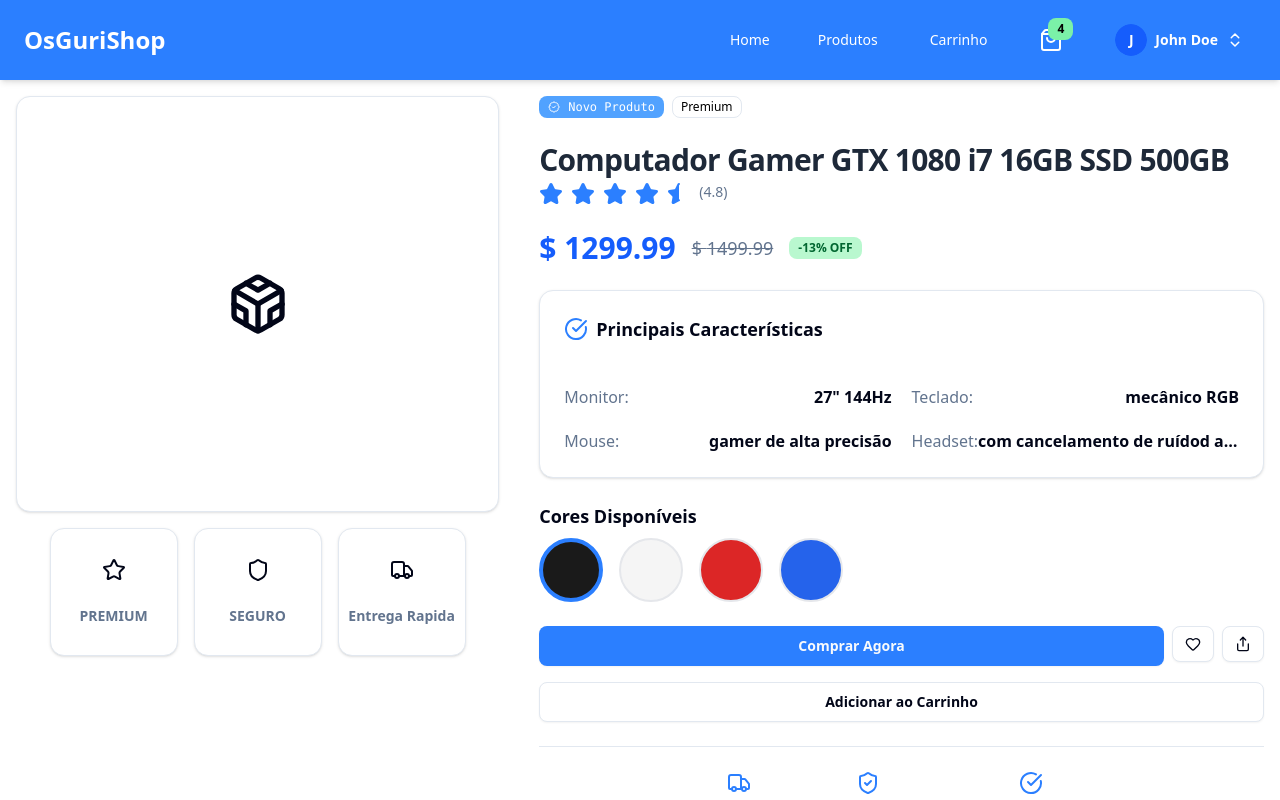
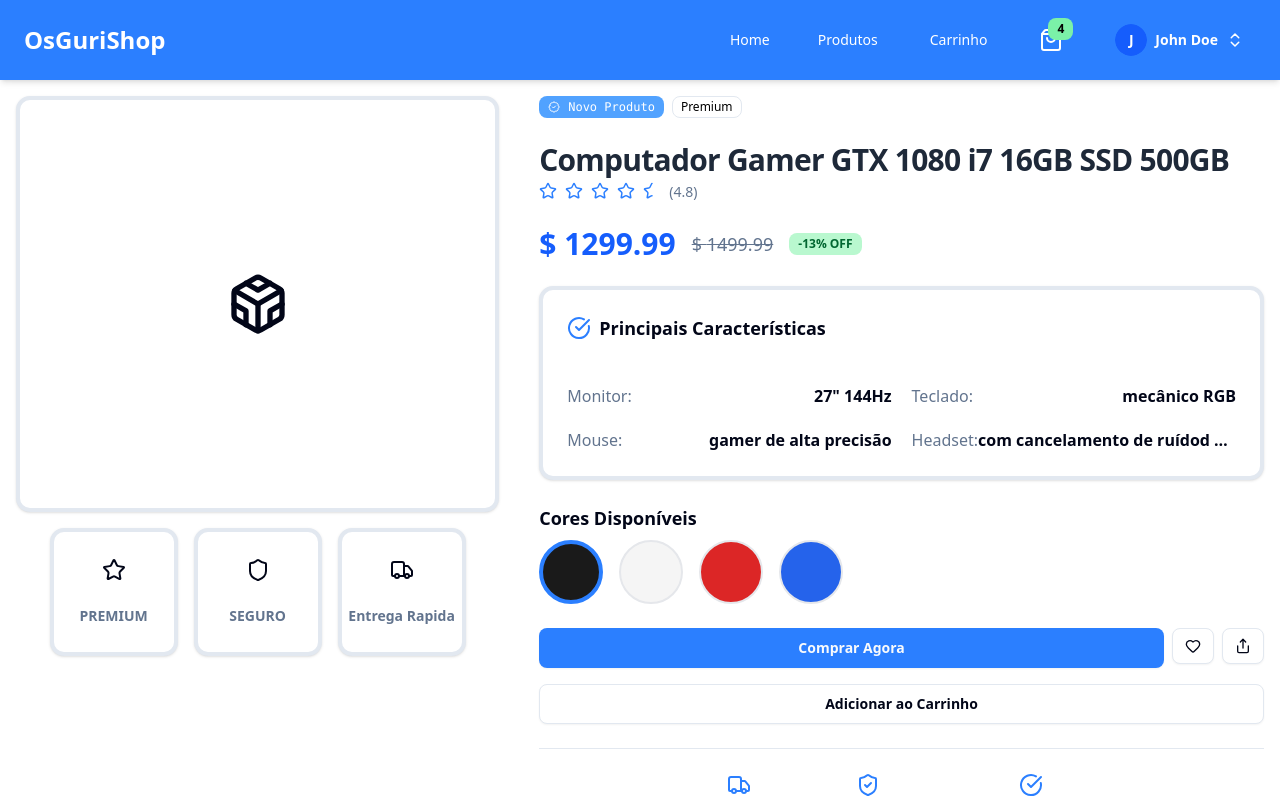
Before and after one commit to FabioMiguelNascimento/G2-G2-Fullstack2, a React (Vite) app in the folder frontend/: page /product in a window 1280 px wide. Shown: the top 800 px of the page. Built offline with nearby package versions, Linux system fonts and the light colour scheme.

Commit message:
frontend: chore: criado tela de listagem de produtos.

```diff
--- a/frontend/src/components/ui/card.tsx
+++ b/frontend/src/components/ui/card.tsx
@@ -7,7 +7,7 @@ function Card({ className, ...props }: React.ComponentProps<"div">) {
     <div
       data-slot="card"
       className={cn(
-        "bg-card text-card-foreground flex flex-col gap-6 rounded-xl border py-6 shadow-sm",
+        "bg-card text-card-foreground flex flex-col gap-6 rounded-xl border-4 py-6 shadow-sm",
         className
       )}
       {...props}
--- a/frontend/src/hooks/useFetchProducts.tsx
+++ b/frontend/src/hooks/useFetchProducts.tsx
@@ -1,22 +1,24 @@
-import { useCallback, useEffect, useState } from "react";
-import axios from "axios";
+import api from '@/utils/api';
+import { useState, useEffect } from 'react';
 
-export default function useFetchProducts() {
+export const useFetchProducts = () => {
   const [products, setProducts] = useState([]);
+  const [loading, setLoading] = useState(true);
+  const [error, setError] = useState(null);
 
-  const fetchProducts = useCallback(async () => {
-    const products = await axios('http://localhost:8888/api/product/')
+useEffect(() => {
+  const fetchProducts = async () => {
+    try {
+      const response = await api.get('/product');
+      setProducts(response.data.data);
+    } catch (err: any) {
+      setError(err.message);
+    } finally {
+      setLoading(false);
+    }
+  };
+  fetchProducts();
+}, []);
 
-    console.log(products.request.response)
-    setProducts(products.request.response)
-  }, []);
-
-  useEffect(() => {
-    const loadProducts = async () => {
-      await fetchProducts();
-    };
-    loadProducts();
-  }, [fetchProducts]);
-
-  return { products }
-}
+  return { products, loading, error };
+};
--- a/frontend/src/pages/Home.tsx
+++ b/frontend/src/pages/Home.tsx
@@ -1,8 +1,6 @@
-import useFetchProducts from "@/hooks/useFetchProducts"
 import { Smartphone, Laptop, Headset, Gamepad2 } from "lucide-react"
 
 export default function Home() {
-  const { products } = useFetchProducts()
   return (
     <div className="max-w-7xl mx-auto p-6 space-y-16">
       <section className="text-center py-16 bg-gradient-to-r from-blue-800 to-blue-600 rounded-lg shadow-md text-white">
--- a/frontend/src/pages/Product.tsx
+++ b/frontend/src/pages/Product.tsx
@@ -7,6 +7,8 @@ import {
   CardHeader,
   CardTitle,
 } from "@/components/ui/card";
+import buildPrice from "@/utils/buildPrice";
+import buildStars from "@/utils/buildStars";
 import {
   BadgeCheckIcon,
   CheckCircle,
@@ -18,7 +20,6 @@ import {
   Shield,
   ShieldCheck,
   Star,
-  StarHalf,
   Truck,
 } from "lucide-react";
 import { useState } from "react";
@@ -152,50 +153,6 @@ export default function Product() {
     return badges;
   };
 
-  const buildStars = () => {
-    const stars = [];
-    const fullStars = Math.floor(productData.rating);
-    const halfStar = productData.rating % 1 >= 0.5;
-
-    for (let i = 0; i < fullStars; i++) {
-      stars.push(<Star key={i} className="text-blue-500 fill-blue-500" />);
-    }
-    if (halfStar) {
-      stars.push(
-        <StarHalf key="half" className="text-blue-500 fill-blue-500" />
-      );
-    }
-    return <div className="flex gap-2">{stars}</div>;
-  };
-
-  const buildPrice = () => {
-    if (productData.discountPercentage) {
-      return (
-        <div className="flex gap-4 items-center">
-          <span className="text-3xl font-bold text-blue-600">
-            $ {productData.price.toFixed(2)}
-          </span>
-
-          <span className="text-lg font-medium text-muted-foreground line-through">
-            $ {productData.withoutDiscount.toFixed(2)}
-          </span>
-
-          <Badge
-            variant="secondary"
-            className="font-bold place-self-center bg-green-200 text-green-800"
-          >
-            -{productData.discountPercentage}% OFF
-          </Badge>
-        </div>
-      );
-    }
-    return (
-      <span className="text-3xl font-bold text-blue-600">
-        $ {productData.price.toFixed(2)}
-      </span>
-    );
-  };
-
   const buildPolicies = () => {
     const policyConfig = {
       [ShippingOption.FREE]: { icon: Truck, text: "Frete Grátis" },
@@ -280,13 +237,13 @@ export default function Product() {
               {productData.title}
             </h1>
             <div className="flex gap-2">
-              {buildStars()}{" "}
+              {buildStars(productData)}{" "}
               <span className="text-muted-foreground">
                 ({productData.rating})
               </span>
             </div>
           </div>
-          {buildPrice()}
+          {buildPrice(productData)}
           <Card className="flex flex-col gap-4">
             <CardHeader className="justify-start items-start mb-5">
               <CardTitle className="text-lg font-bold flex gap-2 items-center justify-start">
--- /dev/null
+++ b/frontend/src/pages/ProductsList.tsx
@@ -0,0 +1,99 @@
+import {
+  Card,
+  CardContent,
+  CardDescription,
+  CardHeader,
+  CardTitle,
+} from "@/components/ui/card";
+import { Badge } from "@/components/ui/badge";
+import { BadgeCheckIcon } from "lucide-react";
+import { useFetchProducts } from "@/hooks/useFetchProducts";
+import buildStars from "@/utils/buildStars";
+
+enum ProductCondition {
+  PREMIUM,
+  NEW,
+  REFURBISHED,
+  USED,
+  DAMAGED,
+}
+
+export default function ProductsLists() {
+  const { products } = useFetchProducts();
+
+  const buildProducts = () => {
+    return products.map((prod) => {
+      const conditionNames = {
+        [ProductCondition.PREMIUM]: "Premium",
+        [ProductCondition.NEW]: "Novo",
+        [ProductCondition.REFURBISHED]: "Reformado",
+        [ProductCondition.USED]: "Usado",
+        [ProductCondition.DAMAGED]: "Danificado",
+      };
+
+      return (
+        <Card
+          key={prod.id}
+          className="relative w-80 h-auto cursor-pointer transition-all 200 hover:scale-101 overflow-hidden"
+        >
+          {prod.discountPercentage ? (
+            <div className="absolute top-3 right-3 left-3 flex items-center justify-around gap-2">
+              <div className="flex-shrink-0 mr-auto">{buildStars(prod, "compact")}</div>
+              <Badge
+                variant="secondary"
+                className="bg-green-600 text-white text-xs font-bold px-3 py-1 rounded-full"
+              >
+                -{prod.discountPercentage}% OFF
+              </Badge>
+            </div>
+          ) : null}
+
+          <CardHeader className="p-4">
+            <div className="flex items-center gap-2 mb-2">
+              {prod.isNew && (
+                <Badge className="bg-blue-400 text-white font-mono text-xs">
+                  <BadgeCheckIcon className="mr-1 h-3 w-3" /> Novo
+                </Badge>
+              )}
+              {prod.condition !== undefined &&
+                conditionNames[prod.condition] && (
+                  <Badge variant="outline" className="text-black text-xs">
+                    {conditionNames[prod.condition]}
+                  </Badge>
+                )}
+            </div>
+            <CardTitle className="text-lg font-bold text-gray-800 leading-tight">
+              {prod.title}
+            </CardTitle>
+            <CardDescription className="text-sm text-gray-600 line-clamp-2">
+              {prod.description}
+            </CardDescription>
+          </CardHeader>
+
+          <CardContent className="p-4 pt-0 flex flex-col items-center justify-between gap-4">
+            <div className="min-w-0 w-full flex items-center justify-start">
+              <div className="flex items-baseline gap-2 whitespace-nowrap">
+                <span className="text-3xl font-bold text-blue-600 leading-none">
+                  $ {prod.price.toFixed(2)}
+                </span>
+
+                {prod.withoutDiscount ? (
+                  <span className="text-sm font-medium text-muted-foreground line-through ml-3">
+                    $ {prod.withoutDiscount.toFixed(2)}
+                  </span>
+                ) : null}
+              </div>
+            </div>
+
+          </CardContent>
+        </Card>
+      );
+    });
+  };
+
+  return (
+    <section className="flex flex-wrap gap-6 justify-center md:justify-start p-4">
+      {buildProducts()}
+    </section>
+  );
+}
--- a/frontend/src/router/route.tsx
+++ b/frontend/src/router/route.tsx
@@ -5,6 +5,7 @@ import Product from "@/pages/Product";
 import Cart from "@/pages/Cart";
 import Login from "@/pages/Login";
 import { type RouteObject } from "react-router-dom";
+import ProductsLists from "@/pages/ProductsList";
 
 const routesConfig: RouteObject[] = [
   {
@@ -24,6 +25,10 @@ const routesConfig: RouteObject[] = [
         element: <Product />
       },
       {
+        path: "products",
+        element: <ProductsLists />
+      },
+      {
         path: "cart",
         element: <Cart />
       },
--- a/frontend/src/utils/api.ts
+++ b/frontend/src/utils/api.ts
@@ -1,5 +1,7 @@
 import axios from "axios";
 
-export const API = axios.create({
-  baseURL: import.meta.env.BASE_URL,
+const api = axios.create({
+  baseURL: import.meta.env.VITE_API_URL,
 });
+
+export default api;
--- /dev/null
+++ b/frontend/src/utils/buildPrice.tsx
@@ -0,0 +1,31 @@
+import { Badge } from "@/components/ui/badge";
+
+const buildPrice = (productData: any) => {
+  if (productData.discountPercentage) {
+    return (
+      <div className="flex gap-4 items-center flex-nowrap">
+        <span className="text-3xl font-bold text-blue-600">
+          $ {productData.price.toFixed(2)}
+        </span>
+
+        <span className="text-lg font-medium text-muted-foreground line-through">
+          $ {productData.withoutDiscount.toFixed(2)}
+        </span>
+
+        <Badge
+          variant="secondary"
+          className="font-bold place-self-center bg-green-200 text-green-800"
+        >
+          -{productData.discountPercentage}% OFF
+        </Badge>
+      </div>
+    );
+  }
+  return (
+    <span className="flex text-3xl font-bold text-blue-600 flex-nowrap whitespace-nowrap">
+      $ {productData.price.toFixed(2)}
+    </span>
+  );
+};
+
+export default buildPrice
--- /dev/null
+++ b/frontend/src/utils/buildStars.tsx
@@ -0,0 +1,35 @@
+import { Star, StarHalf } from "lucide-react";
+
+const buildStars = (productData: any, variant: "full" | "compact" = "full") => {
+  const stars = [];
+  const rating = Number(productData?.rating ?? 0);
+  const fullStars = Math.floor(rating);
+  const halfStar = rating % 1 >= 0.5;
+
+  const size = variant === "compact" ? 14 : 18;
+  const gapClass = variant === "compact" ? "gap-1" : "gap-2";
+  const iconClass = "text-blue-500";
+
+  for (let i = 0; i < fullStars; i++) {
+    stars.push(
+      <span key={i} className="inline-flex items-center leading-none">
+        <Star size={size} className={iconClass} />
+      </span>
+    );
+  }
+  if (halfStar) {
+    stars.push(
+      <span key="half" className="inline-flex items-center leading-none">
+        <StarHalf size={size} className={iconClass} />
+      </span>
+    );
+  }
+
+  return (
+    <div className={`flex items-baseline ${gapClass} select-none`} aria-hidden>
+      {stars}
+    </div>
+  );
+};
+
+export default buildStars;
```
Also changed, not shown: 2 other files (tests, documents, lock files or other folders).
